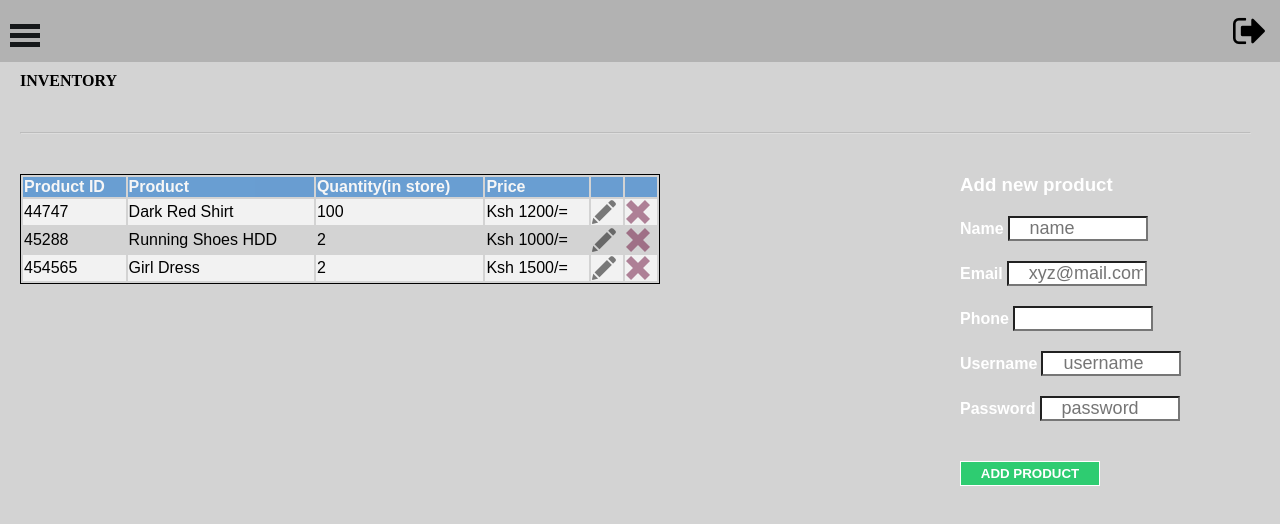
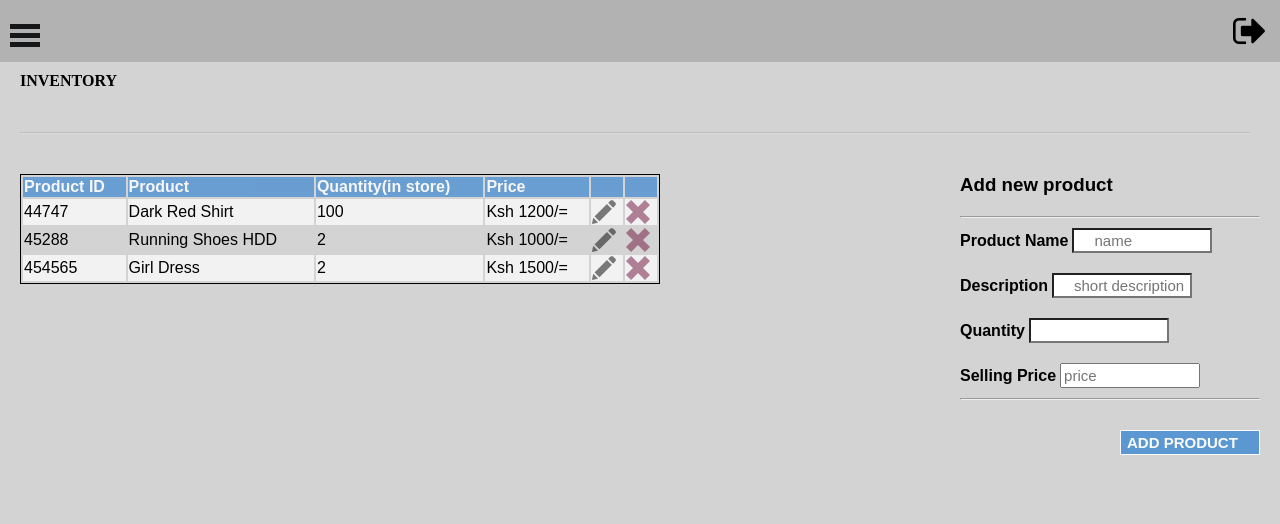
Before and after one commit to jomasim/store-manager, a plain HTML site: page UI/inventory.html in a window 1280 px wide. Drawn offline with Linux system fonts and the light colour scheme.

Commit message:
[#161162340] styling product form

```diff
--- a/UI/inventory.html
+++ b/UI/inventory.html
@@ -82,30 +82,28 @@
                     </table>
                 </div>
                 <div class="add-product-box">
-                    <div class="sign-box">
+                    <div class="product-form">
                         <h3 class="form-title">Add new product</h3>
+                        <hr>
                         <form>
                             <div class="form-group">
-                                <label class="login-label">Name</label>
+                                <label class="login-label">Product Name</label>
                                 <input type="text" name="name" placeholder="name">
                             </div>
                             <div class="form-group">
-                                <label class="login-label">Email</label>
-                                <input type="text" name="email" placeholder="xyz@mail.com">
+                                <label class="login-label">Description</label>
+                                <input type="text" name="email" placeholder="short description">
                             </div>
                             <div class="form-group">
-                                <label class="login-label">Phone</label>
-                                <input type="text" name="phone" placeholder="">
+                                <label class="login-label">Quantity</label>
+                                <input type="text" name="quantity" placeholder="">
                             </div>
                             <div class="form-group">
-                                <label class="login-label">Username</label>
-                                <input type="text" name="username" placeholder="username">
+                                <label class="login-label">Selling Price</label>
+                                <input type="number" name="username" placeholder="price">
                             </div>
-                            <div class="form-group">
-                                <label class="login-label">Password</label>
-                                <input type="password" name="password" placeholder="password">
-                            </div>
-                            <input type="submit" value="ADD PRODUCT" class="checkout">
+                            <hr>
+                            <input type="submit" value="ADD PRODUCT" class="add-product-btn">
                         </form>
                     </div>
                 </div>
--- a/UI/static/css/styles.css
+++ b/UI/static/css/styles.css
@@ -300,6 +300,17 @@
         font-weight: bold;
     }
 
+    .add-product-btn {
+        margin-top: 20px;
+        background: rgba(24, 117, 209, 0.7);
+        opacity: 0.9;
+        color: white;
+        border: solid 1px;
+        height: 40px;
+        font-weight: bold;
+        float: right;
+    }
+
     .back-home {
         margin-top: 20px;
         background: rgb(12, 12, 48);
@@ -330,4 +341,16 @@
     .add-product-box input {
         height: 25px;
         width: 140px;
+        font-size: 15px;
+        text-align: left;
     }
+
+    .product-form label,
+    h3 {
+        color: black;
+    }
+
+    .product-form hr {
+        margin-bottom: 10px;
+        margin-top: 10px;
+    }
```
